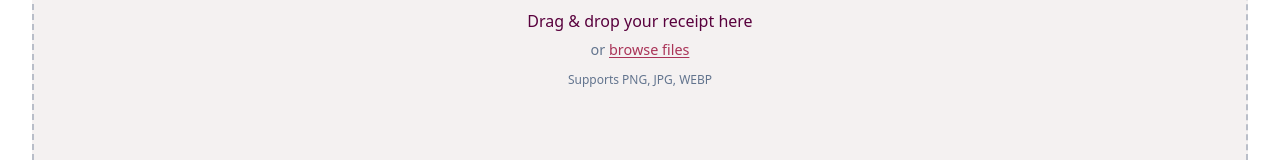
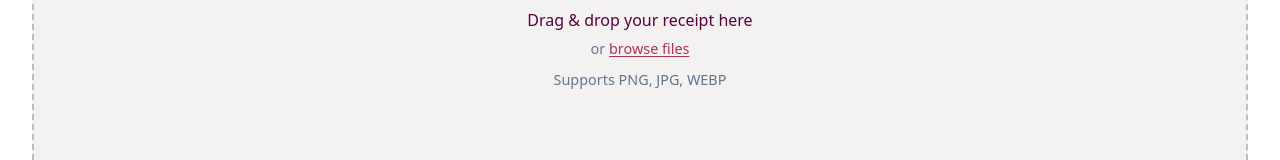
Before and after one commit to bremmdev/receipt-extraction, a Svelte app: page / in a window 1280 px wide. Shown: the part 290-450 px from the top of the page. Built offline with nearby package versions, Linux system fonts and the light colour scheme.

Commit message:
update yml

```diff
--- a/src/components/FileUpload.svelte
+++ b/src/components/FileUpload.svelte
@@ -209,8 +209,9 @@
   }
 
   .hint {
-    font-size: 0.75rem;
+    font-size: 0.9rem;
     color: var(--color-muted);
+    font-weight: 500;
     margin: 0.25rem 0 0;
   }
 
```
